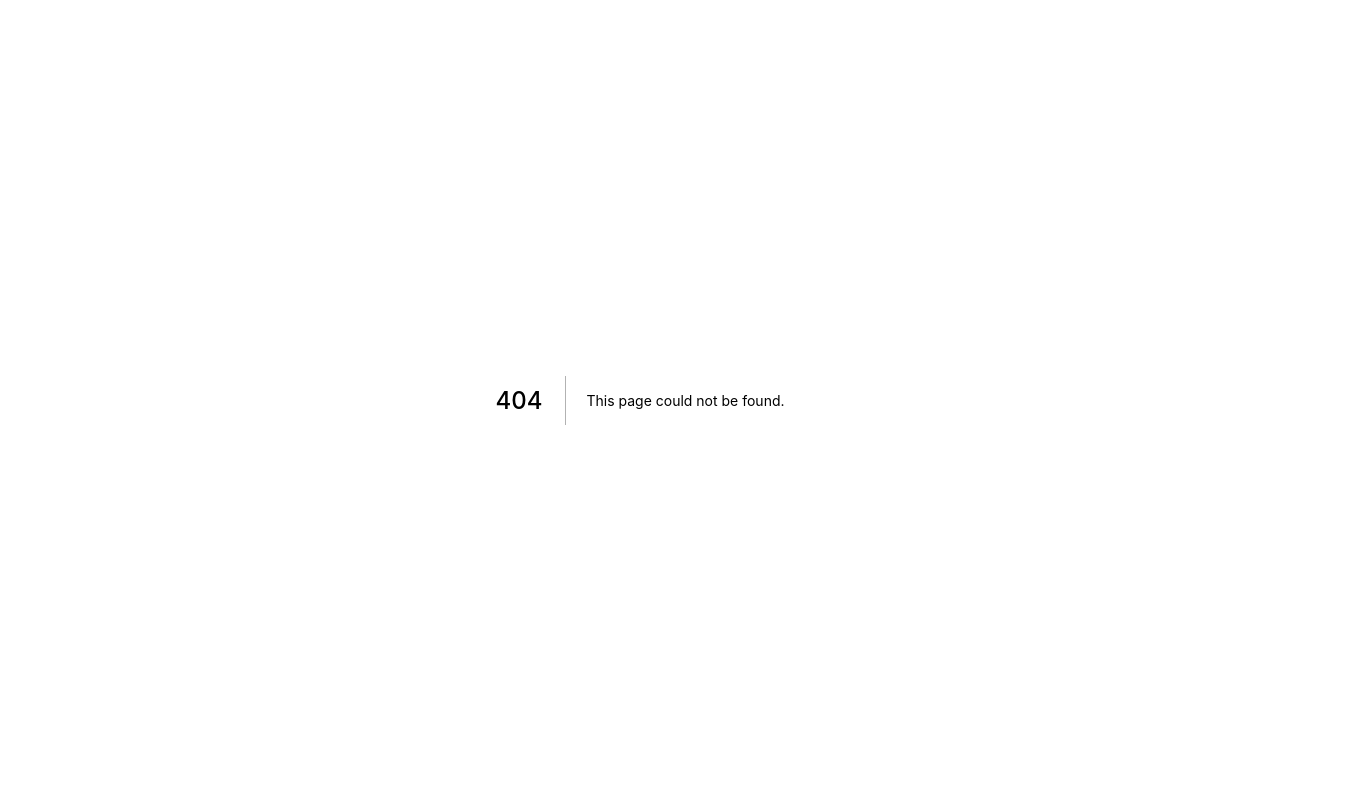
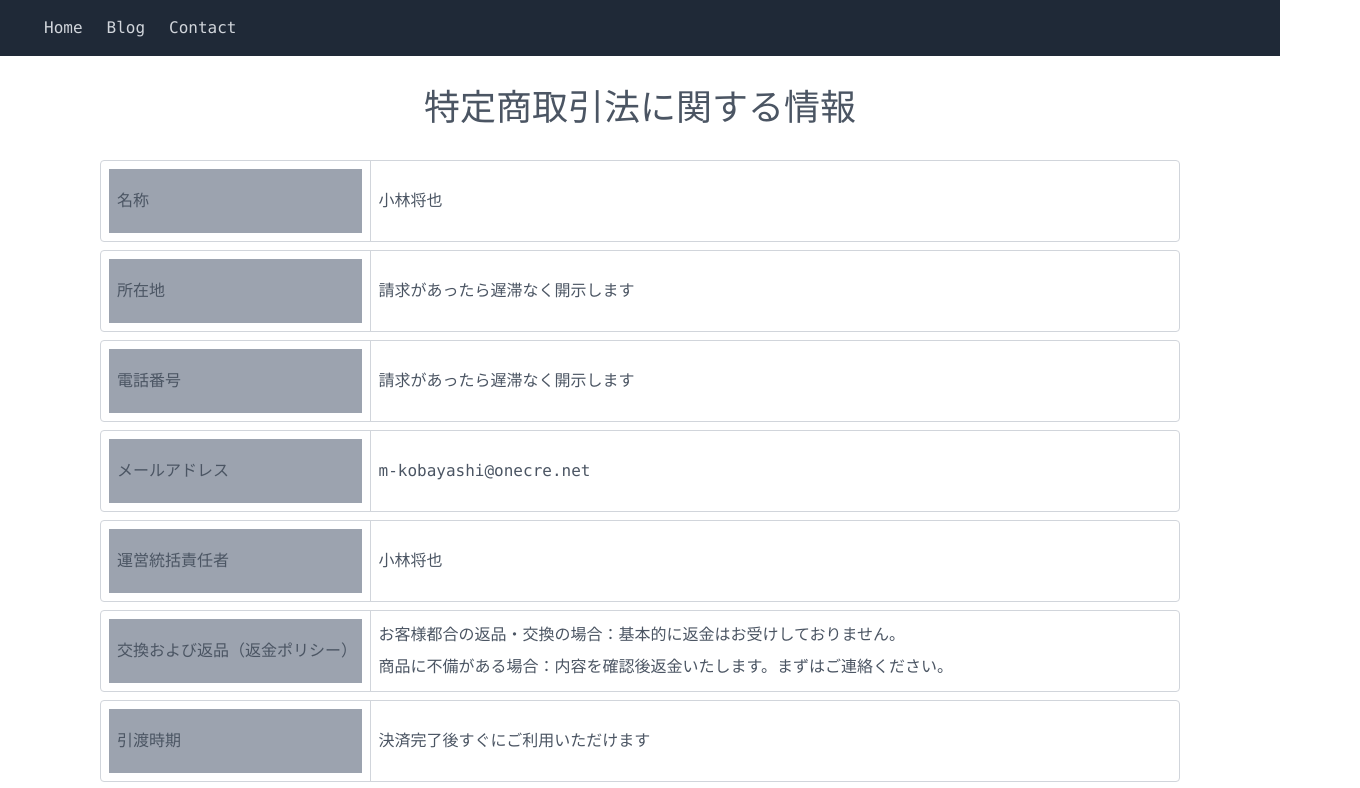
Before and after one commit to masaya-kobayashi0801/nextjs-hp, a Next.js app: page /tokushohou-page in a window 1280 px wide. Before the commit this address had no page. Shown: the top 788 px of the page, 1360 px wide, since content can reach past the window. Built offline with nearby package versions, Linux system fonts and the light colour scheme.

Commit message:
特商法ページ作成

```diff
--- /dev/null
+++ b/data/tokushouhou_info.json
@@ -0,0 +1,12 @@
+{
+  "名称": "小林将也",
+  "所在地": "請求があったら遅滞なく開示します",
+  "電話番号": "請求があったら遅滞なく開示します",
+  "メールアドレス": "m-kobayashi@onecre.net",
+  "運営統括責任者": "小林将也",
+  "交換および返品（返金ポリシー）": "お客様都合の返品・交換の場合：基本的に返金はお受けしておりません。\n商品に不備がある場合：内容を確認後返金いたします。まずはご連絡ください。",
+  "引渡時期": "決済完了後すぐにご利用いただけます",
+  "受け付け可能な決済手段": "クレジットカード",
+  "決済期間": "ただちに処理されます",
+  "販売価格": "¥100"
+}
--- a/pages/index.js
+++ b/pages/index.js
@@ -3,7 +3,7 @@ import Layout from "../components/Layout";
 export default function Home() {
   return (
     <Layout title="Home">
-      <p className="text-4xl">Welcome to Nextjs</p>
+      <p className="text-4xl">Welcome to HP</p>
     </Layout>
   );
 }
--- /dev/null
+++ b/pages/tokushohou-page.js
@@ -0,0 +1,37 @@
+import Layout from "../components/Layout";
+import tokushouhouInfo from "../data/tokushouhou_info.json";
+
+const Tokushouhou = () => {
+  return (
+    <Layout title="tokusho">
+      <div className="mt-8 mb-8" style={{ minWidth: "1440px" }}>
+        <h2 className="text-4xl mb-8 text-center">特定商取引法に関する情報</h2>
+        <div className="flex justify-center">
+          <div className="w-full md:w-3/4">
+            {Object.entries(tokushouhouInfo).map(([key, value], i) => (
+              <div
+                key={i}
+                className="flex flex-wrap mb-2 border border-gray-300 rounded"
+              >
+                <div className="w-1/4 p-2 border-r border-gray-300">
+                  <div className="h-16 bg-gray-400 flex items-center p-2">{key}</div>
+                </div>
+                <div className="w-3/4 p-2">
+                  <div className="h-16 bg-white grid items-center">
+                    {typeof value === "string"
+                      ? value
+                          .split("\n")
+                          .map((line, i) => <p key={i}>{line}</p>)
+                      : value}
+                  </div>
+                </div>
+              </div>
+            ))}
+          </div>
+        </div>
+      </div>
+    </Layout>
+  );
+};
+
+export default Tokushouhou;
```
